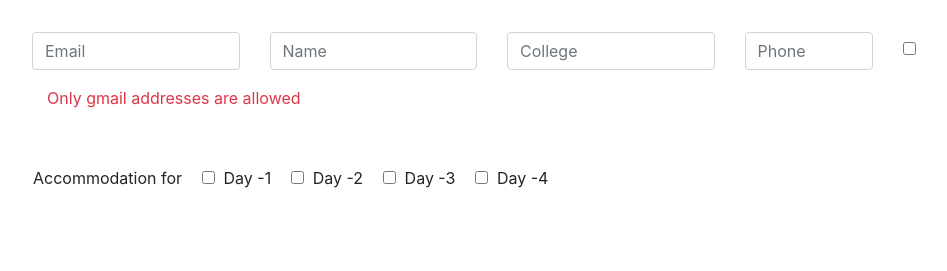
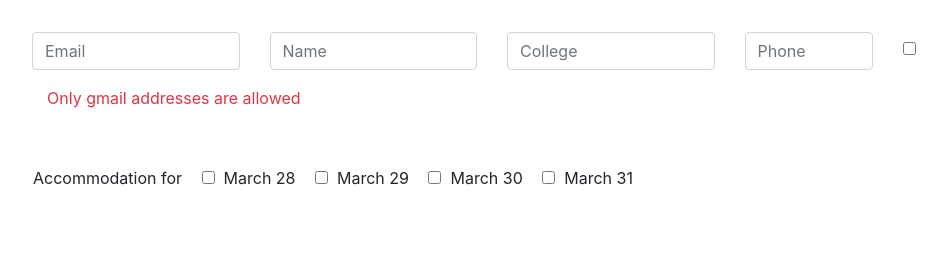
Before and after one commit to AmalJossy/Hestia19-website, a PHP site: the page made by application/views/spot_home.php in a window 1280 px wide. Shown: the part 237-508 px from the top of the page, without its empty margins (308-1255 px from the left). Run offline with PHP 8.4, Linux system fonts and the light colour scheme; the template is opened without the code that fills it, so the values that code supplies are empty; the visitor is signed in with stand-in values (Sample User, id 1); some libraries are stand-ins or nearby versions.

Commit message:
spot accommodation days update

```diff
--- a/application/views/spot_home.php
+++ b/application/views/spot_home.php
@@ -161,16 +161,16 @@
                                                 Accommodation for
                                             </label>
                                             <label class="checkbox-inline chk_ac_day">
-                                            <input type="checkbox" id="day_1" value="1" >&nbsp;&nbsp;Day -1
+                                            <input type="checkbox" id="day_1" value="1" >&nbsp;&nbsp;March 28
                                             </label>
                                             <label class="checkbox-inline chk_ac_day">
-                                            <input type="checkbox" id="day_2" value="2" >&nbsp;&nbsp;Day -2
+                                            <input type="checkbox" id="day_2" value="2" >&nbsp;&nbsp;March 29
                                             </label>
                                             <label class="checkbox-inline chk_ac_day">
-                                            <input type="checkbox" id="day_3" value="3" >&nbsp;&nbsp;Day -3
+                                            <input type="checkbox" id="day_3" value="3" >&nbsp;&nbsp;March 30
                                             </label>
                                             <label class="checkbox-inline chk_ac_day">
-                                            <input type="checkbox" id="day_4" value="4" >&nbsp;&nbsp;Day -4
+                                            <input type="checkbox" id="day_4" value="4" >&nbsp;&nbsp;March 31
                                             </label>
                                         </div>
 
```
